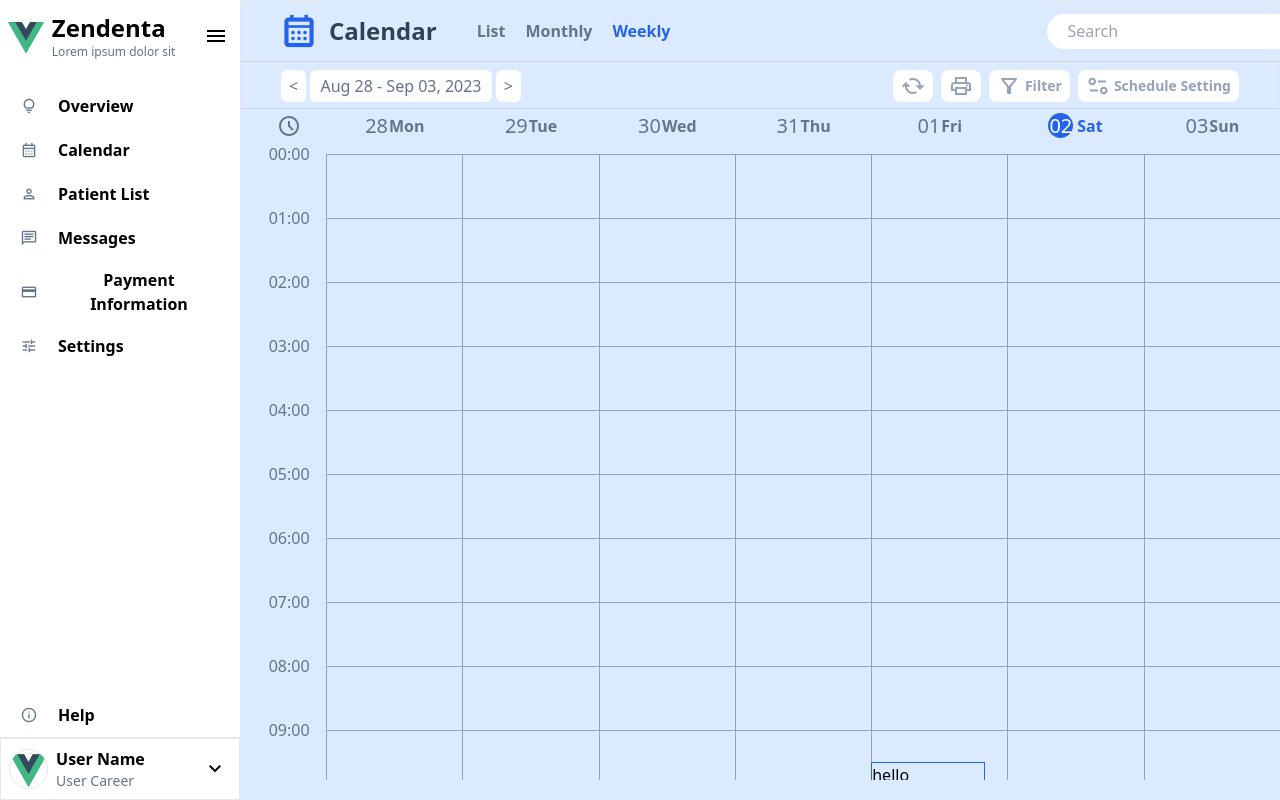
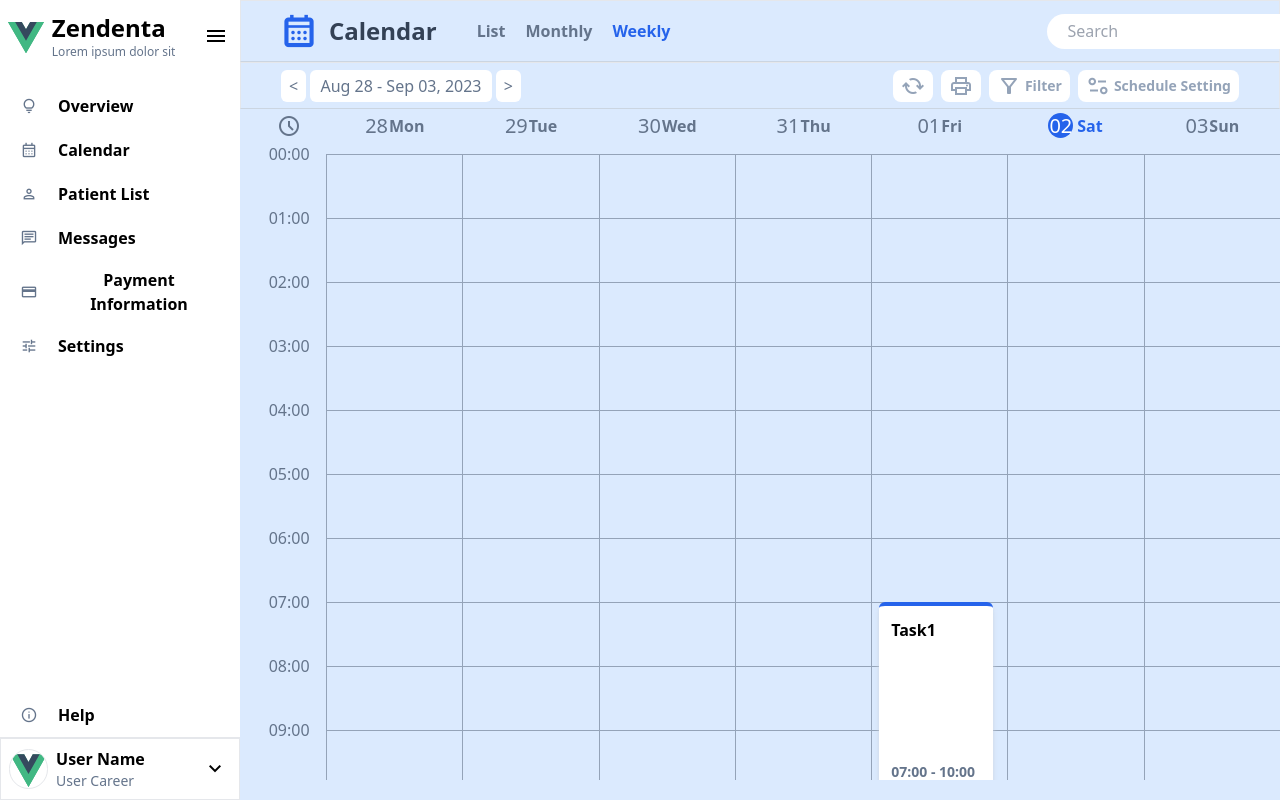
Before and after one commit to rekredhead/Calendar-App-VueJS, a Vue app: page / in a window 1280 px wide. Shown: the top 800 px of the page. Built offline with nearby package versions, Linux system fonts and the light colour scheme.

Commit message:
Styled weekly tasks and made them reusable

```diff
--- a/src/components/Main-components/Body.vue
+++ b/src/components/Main-components/Body.vue
@@ -1,6 +1,7 @@
 <script setup lang="ts">
-import { eachDayOfInterval, getHours, startOfToday, set, format, isSameDay, eachHourOfInterval, differenceInMinutes } from 'date-fns';
+import { eachDayOfInterval, getHours, startOfToday, set, format, isSameDay, eachHourOfInterval } from 'date-fns';
 import { computed, ref } from 'vue';
+import WeeklyTask from './WeeklyTask.vue';
 
 const props = defineProps({
    selectedWeekStart: Date,
@@ -14,7 +15,7 @@ const tasks = ref([
       events: [
          {
             task: 'Task1',
-            startTime: set(new Date(), { hours: 9, minutes: 30 }),
+            startTime: set(new Date(), { hours: 7, minutes: 0 }),
             endTime: set(new Date(), { hours: 10, minutes: 0 }),
             timeStamp: new Date()
          },
@@ -27,15 +28,6 @@ const tasks = ref([
       ]
    }
 ]);
-const convertTimeToTopEM = (time: Date) => `${(time.getHours() * 4 + ((time.getMinutes() * 4 ) / 60))}em`;
-const convertTimeToHeightEM = (startingTime: Date, endingTime: Date) => {
-   const timeDifferenceInMinutes = differenceInMinutes(endingTime, startingTime);
-
-   const hoursDifference = Math.round(timeDifferenceInMinutes / 60);
-   const minutesDifference = (timeDifferenceInMinutes - (hoursDifference * 60));
-
-   return `${hoursDifference * 4 + ((minutesDifference * 4) / 60)}em`;
-};
 
 const currentDate = startOfToday();
 const daysOfWeek = computed(() => eachDayOfInterval({
@@ -88,12 +80,7 @@ const handleDateTimeClick = (e: MouseEvent, hour: Date, selectedDay: Date) => {
             <div v-for="day in daysOfWeek" class="relative w-full">
                <div v-for="task in tasks">
                   <div v-if="isSameDay(task.date, day)" v-for="event in task.events">
-                     <div
-                        class="absolute border border-blue-600 w-5/6"
-                        :style="{ top: convertTimeToTopEM(event.startTime), height: convertTimeToHeightEM(event.startTime, event.endTime) }"
-                     >
-                        hello
-                     </div>
+                     <WeeklyTask :event="event" />
                   </div>
                </div>
                <div v-for="hour in hoursOfDay" @click="handleDateTimeClick($event, hour, day)"
--- /dev/null
+++ b/src/components/Main-components/WeeklyTask.vue
@@ -0,0 +1,29 @@
+<script setup lang="ts">
+import { format, differenceInMinutes } from 'date-fns';
+
+const props = defineProps({
+   event: Object
+});
+const event = props.event!;
+
+const convertTimeToTopEM = (time: Date) => `${(time.getHours() * 4 + ((time.getMinutes() * 4) / 60))}em`;
+const convertTimeToHeightEM = (startingTime: Date, endingTime: Date) => {
+   const timeDifferenceInMinutes = differenceInMinutes(endingTime, startingTime);
+
+   const hoursDifference = Math.round(timeDifferenceInMinutes / 60);
+   const minutesDifference = (timeDifferenceInMinutes - (hoursDifference * 60));
+
+   return `${hoursDifference * 4 + ((minutesDifference * 4) / 60)}em`;
+};
+</script>
+
+<template>
+   <div
+      class="flex flex-col justify-between p-3 absolute left-2 shadow-md shadow-slate-300 rounded-md bg-white border-t-4 border-blue-600 w-5/6"
+      :style="{ top: convertTimeToTopEM(event.startTime), height: convertTimeToHeightEM(event.startTime, event.endTime) }"
+   >
+      <div class="font-semibold">{{ event.task }}</div>
+      <div class="font-semibold text-sm text-slate-500">
+         {{ format(event.startTime, 'HH:mm') }} - {{ format(event.endTime,'HH:mm') }}</div>
+   </div>
+</template>
```
